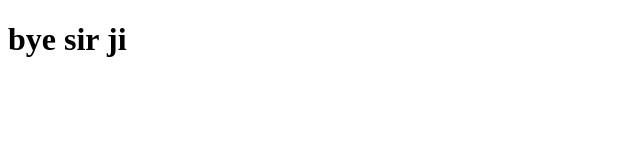
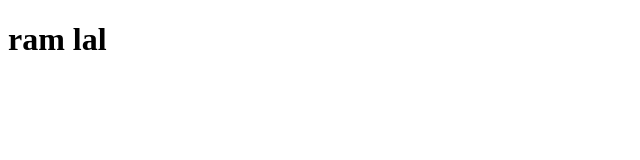
Before and after one commit to shubhamKaushik2005/thirdproject, a plain HTML site: page index.html in a window 1280 px wide. Shown: the full height of the page, 0-640 px from the left. Drawn offline with Linux system fonts and the light colour scheme.

Commit message:
update h1

```diff
--- a/index.html
+++ b/index.html
@@ -6,6 +6,6 @@
     <title>Document</title>
 </head>
 <body>
-    <h1>bye sir ji</h1>
+    <h1>ram lal</h1>
 </body>
 </html>
```
